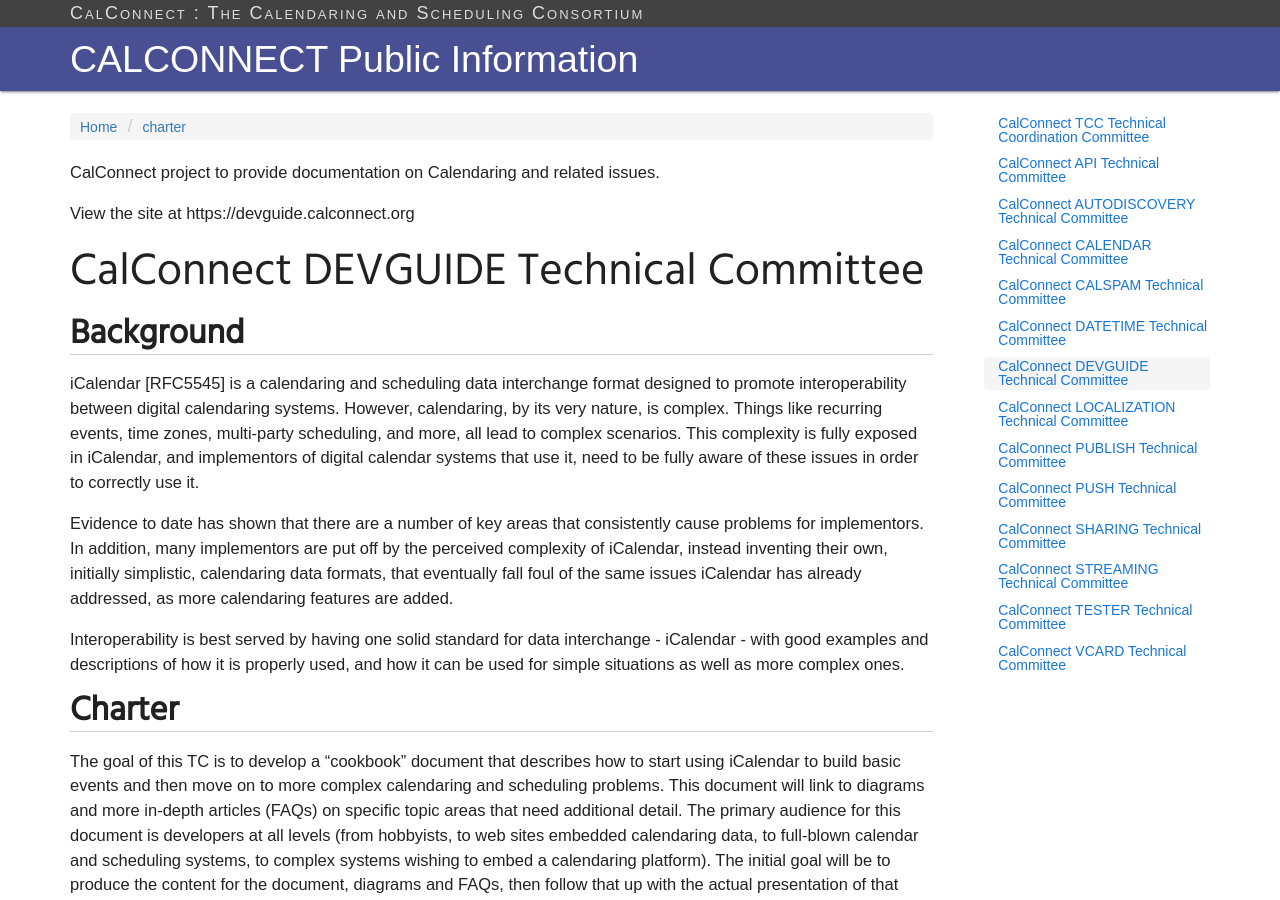
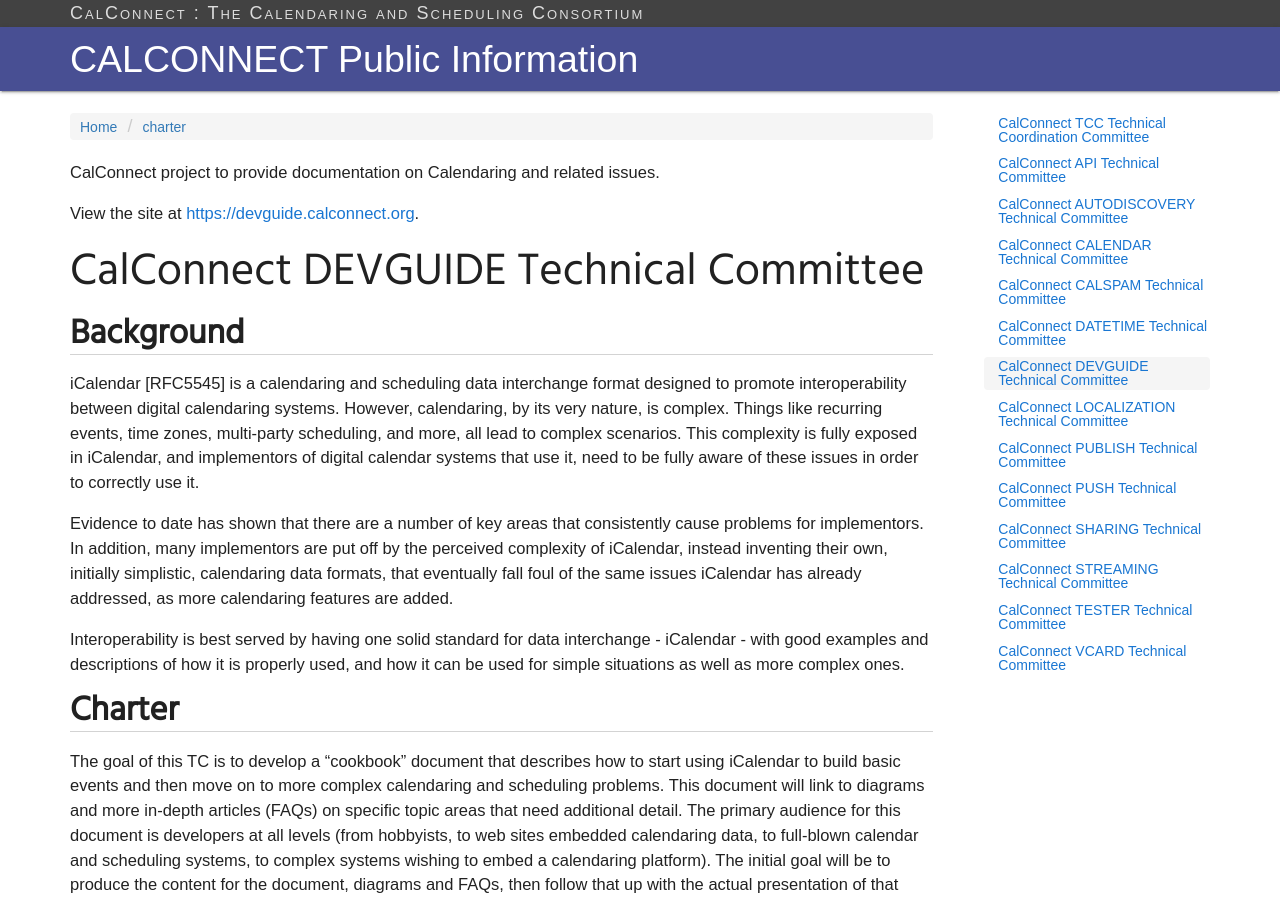
Before and after one commit to CalConnect/public, a Jekyll site: the page built from _pages/charter/charter-TC-DEVGUIDE.md, in a window 1280 px wide and 900 px high. Built offline with Jekyll 4.4.1, drawn with Linux system fonts in a browser that asks for light colours; some web fonts are replaced; part of the change alters nothing that is shown.

```diff
--- a/_pages/charter/charter-TC-DEVGUIDE.md
+++ b/_pages/charter/charter-TC-DEVGUIDE.md
@@ -9,7 +9,7 @@ order: 7
 
 CalConnect project to provide documentation on Calendaring and related issues.
 
-View the site at https://devguide.calconnect.org
+View the site at [https://devguide.calconnect.org](https://devguide.calconnect.org).
 
 # CalConnect DEVGUIDE Technical Committee
 
```
